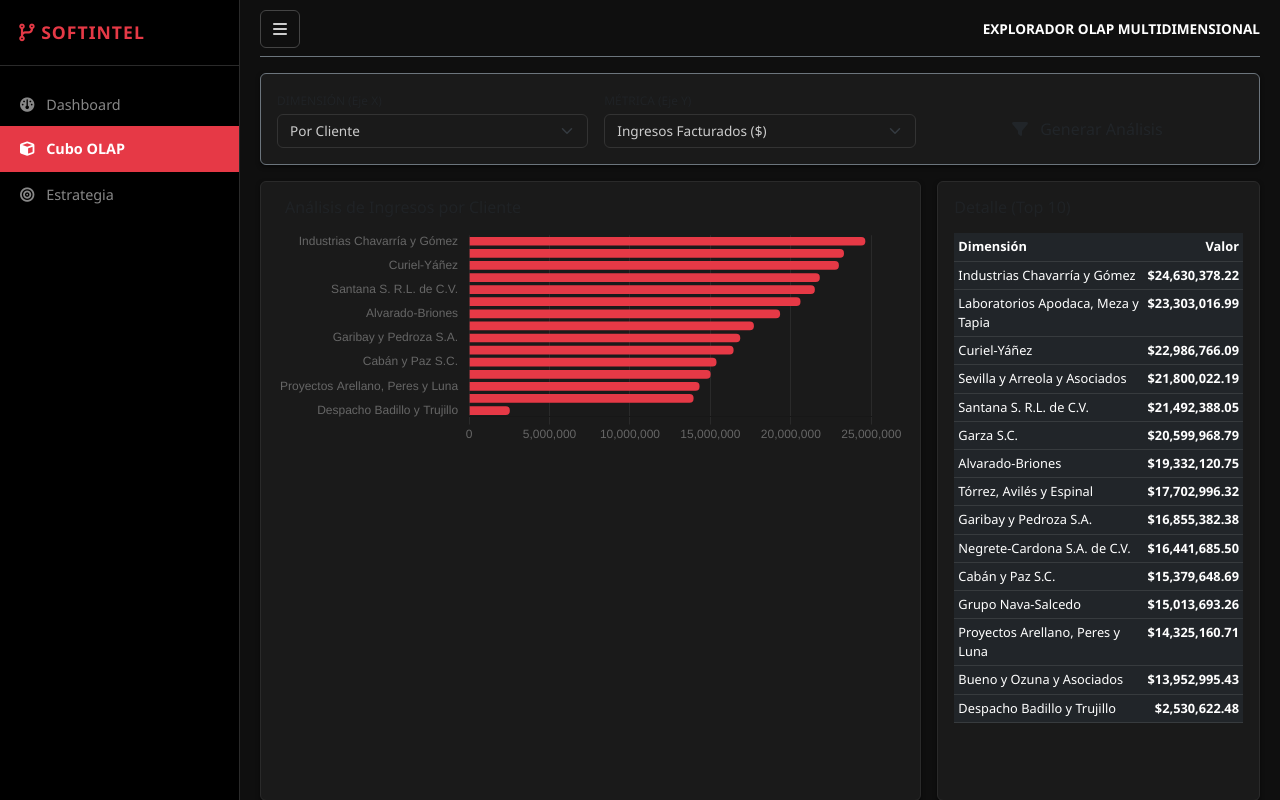
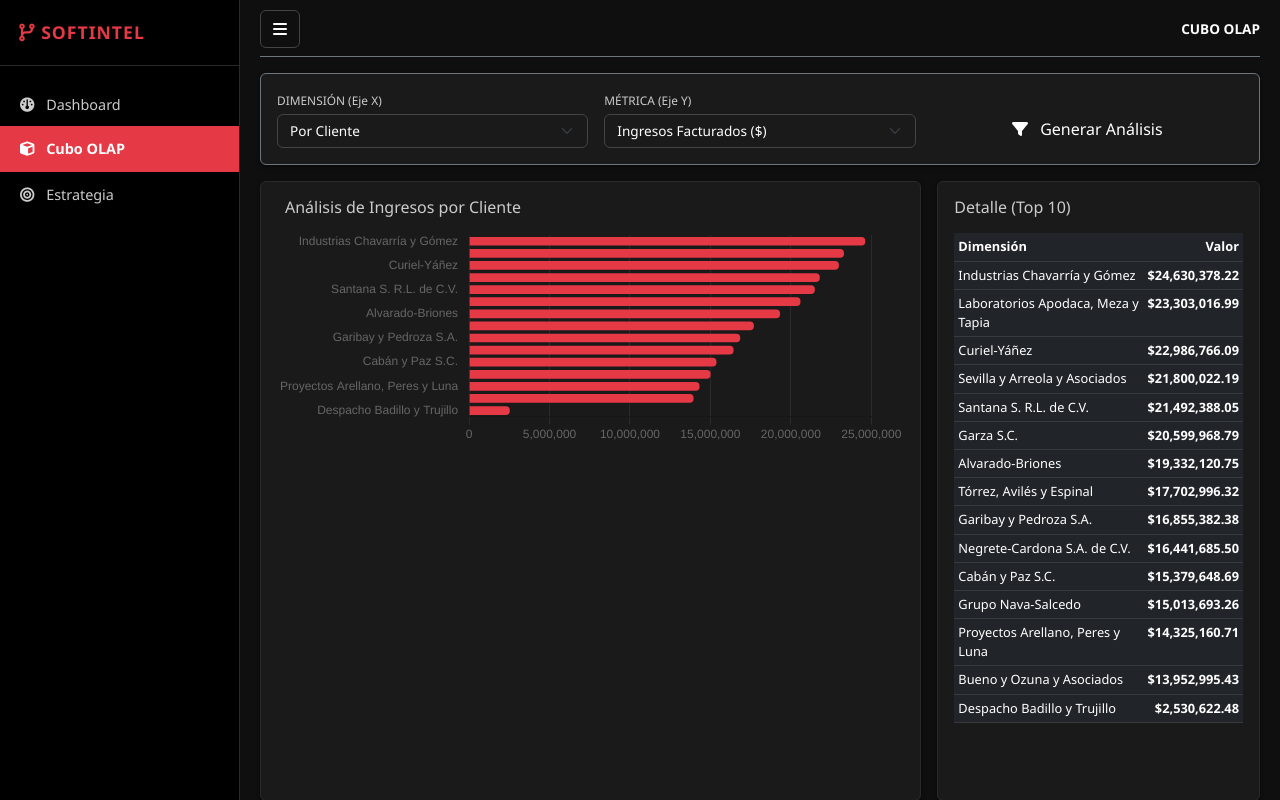
Before and after one commit to LuisCarl0ss/Proyecto-Inteligencia_Negocios, a plain HTML site: page SoftIntel_Dashboard/cubo.html in a window 1280 px wide. Drawn offline with nearby package versions, Linux system fonts and the light colour scheme.

Commit message:
Cambios en diseño

```diff
--- a/SoftIntel_Dashboard/cubo.html
+++ b/SoftIntel_Dashboard/cubo.html
@@ -34,7 +34,7 @@
                 <button class="btn btn-outline-secondary" onclick="toggleMenu()">
                     <i class="fa-solid fa-bars"></i>
                 </button>
-                <span class="navbar-text text-white ms-3 fw-bold">EXPLORADOR OLAP MULTIDIMENSIONAL</span>
+                <span class="navbar-text text-white ms-3 fw-bold">CUBO OLAP</span>
             </div>
         </nav>
 
--- a/SoftIntel_Dashboard/styles.css
+++ b/SoftIntel_Dashboard/styles.css
@@ -2,7 +2,7 @@
     --bg-dark: #0f0f0f;       /* Fondo casi negro */
     --bg-card: #1a1a1a;       /* Tarjetas gris muy oscuro */
     --text-main: #e0e0e0;     /* Blanco suave */
-    --text-muted: #888888;    /* Gris para etiquetas */
+    --text-muted: #cccccc;    /* Gris para etiquetas */
     --accent-red: #e63946;    /* Rojo vibrante */
     --sidebar-width: 240px;
 }
@@ -136,6 +136,30 @@ body {
     font-size: 0.85rem;
 }
 
+/* --- CORRECCIÓN DE CONTRASTE --- */
+
+/* 1. Obligar a que los textos secundarios sean legibles */
+.text-muted, .text-white-50 {
+    color: var(--text-muted) !important;
+}
+
+/* 2. Arreglar color de texto dentro de Inputs y Selects */
+.form-control, .form-select, input, select {
+    color: #ffffff !important; /* Texto blanco puro al escribir */
+    background-color: var(--bg-card) !important;
+    border-color: #444 !important;
+}
+
+/* 3. Arreglar el texto de los botones (por si acaso) */
+.btn {
+    color: white !important; /* Asegura que el texto del botón sea blanco */
+}
+
+/* 4. Arreglar etiquetas <label> */
+label {
+    color: #bbbbbb !important; /* Un gris claro para etiquetas */
+}
+
 /* Ajuste de Gráficas */
 canvas {
     max-height: 220px !important; /* Reducido de 280px a 220px */
```
Also changed, not shown: SoftIntel_Dashboard/estrategia.html (+1 -1 lines).
